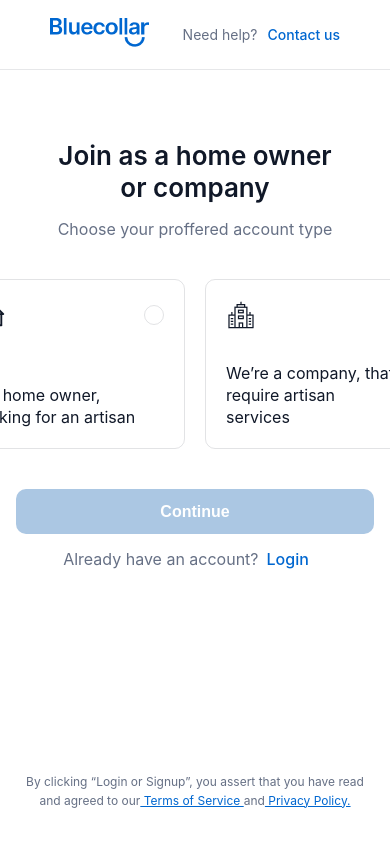
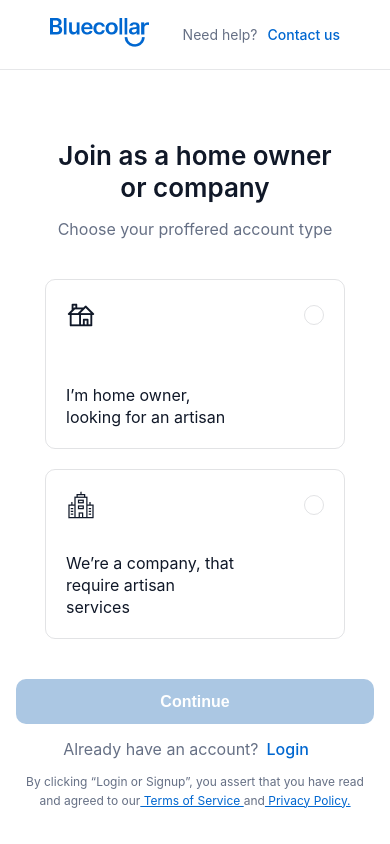
Before and after one commit to Echub-Africa/Bluecollar, a React (Create React App) app: page /artisanAuth/signUp in a window 390 px wide. Built offline with nearby package versions, Linux system fonts and the light colour scheme; some icons are missing.

Commit message:
Enhance responsive design for SignUp component with media queries

```diff
--- a/src/Artisan/PreLogin.js
+++ b/src/Artisan/PreLogin.js
@@ -43,6 +43,12 @@ const SignUpRap = styled.div`
     display: flex;
     gap: 20px;
   }
+        @media screen and (max-width: 768px) {
+    .sign-2 {
+      flex-direction: column;
+      align-items: center;
+    }
+}
   .sub-sign-2 p {
     color: #101828;
     font-size: 16px;
@@ -60,6 +66,12 @@ const SignUpRap = styled.div`
     justify-content: space-between;
     padding: 20px;
   }
+        @media screen and (max-width: 768px) {
+    .sub-sign-2 {
+      width: 300px;
+    }
+  }
+
   .sub-sign-2.active {
     border: 1px solid #0067d0;
   }
--- a/src/Artisan/SingUp.js
+++ b/src/Artisan/SingUp.js
@@ -43,6 +43,13 @@ const SignUpRap = styled.div`
     display: flex;
     gap: 20px;
   }
+    @media screen and (max-width: 768px) {
+    .sign-2 {
+      flex-direction: column;
+      align-items: center;
+    }
+}
+
   .sub-sign-2 p {
     color: #101828;
     font-size: 16px;
@@ -59,6 +66,11 @@ const SignUpRap = styled.div`
     flex-direction: column;
     justify-content: space-between;
     padding: 20px;
+  }
+    @media screen and (max-width: 768px) {
+    .sub-sign-2 {
+      width: 300px;
+    }
   }
   .sub-sign-2.active {
     border: 1px solid #0067d0;
```
